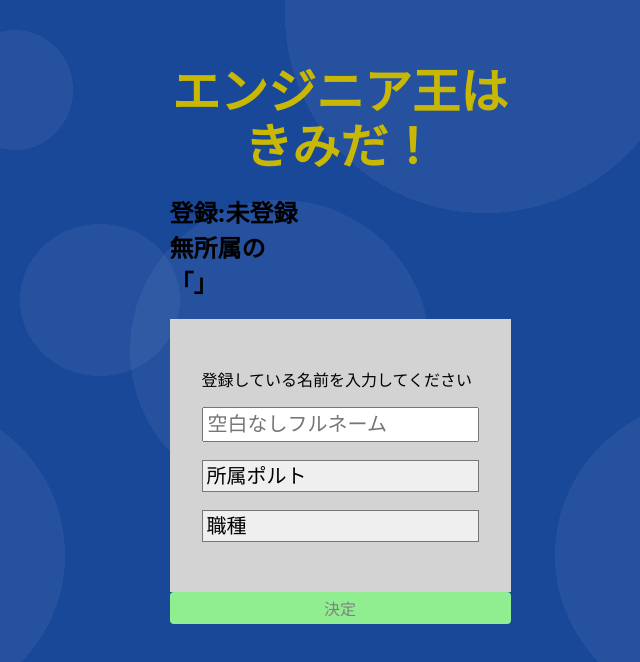
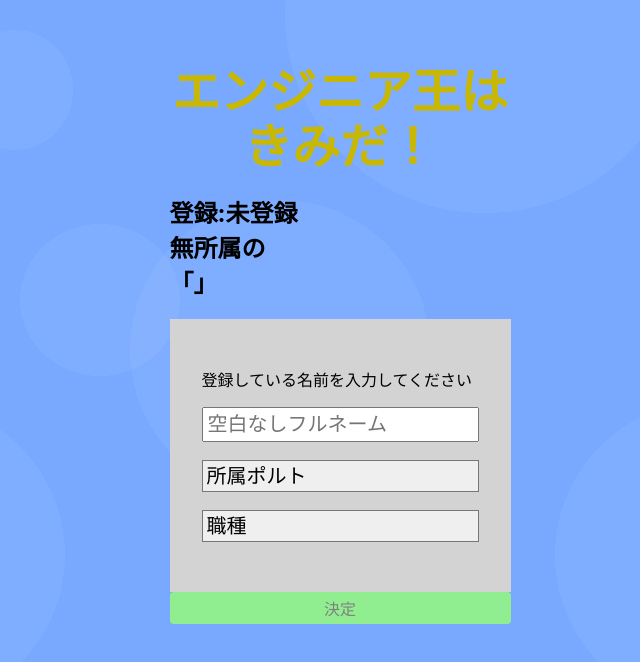
Before and after one commit to Taiki-ss/realtime-quiz-app, a Next.js app: page /engineer-king/ in a window 1280 px wide. Shown: the top 662 px of the page, without its empty margins (300-940 px from the left). Built offline with nearby package versions, Linux system fonts and the light colour scheme.

Commit message:
背景明るく

```diff
--- a/styles/Home.module.scss
+++ b/styles/Home.module.scss
@@ -2,6 +2,7 @@
   padding: 2rem 1rem;
   height: 100vh;
   background-color: #1a4899;
+  background-color: #78a9ff;
   background-image:
   radial-gradient(290px 300px , rgba(255,255,255, 0.05) 20%, transparent 20%),
   radial-gradient(800px 780px , rgba(255,255,255, 0.05) 20%, transparent 20%),
--- a/styles/globals.scss
+++ b/styles/globals.scss
@@ -99,7 +99,7 @@ h1 {
   tr {
     width: 100%;
     border: solid 1px #3c72ab;
-    background-color: #0d42a1;
+    background-color: #1a4899;
     color: #fff;
     border-radius: 8px;
     display: flex;
```
